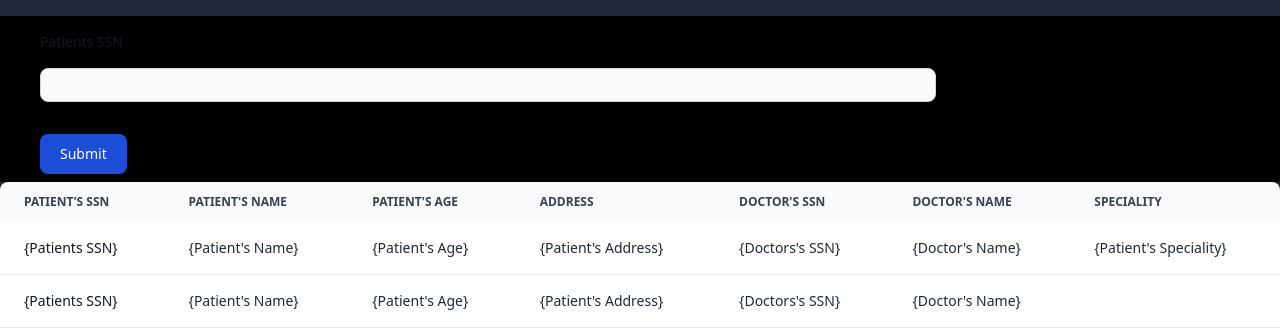
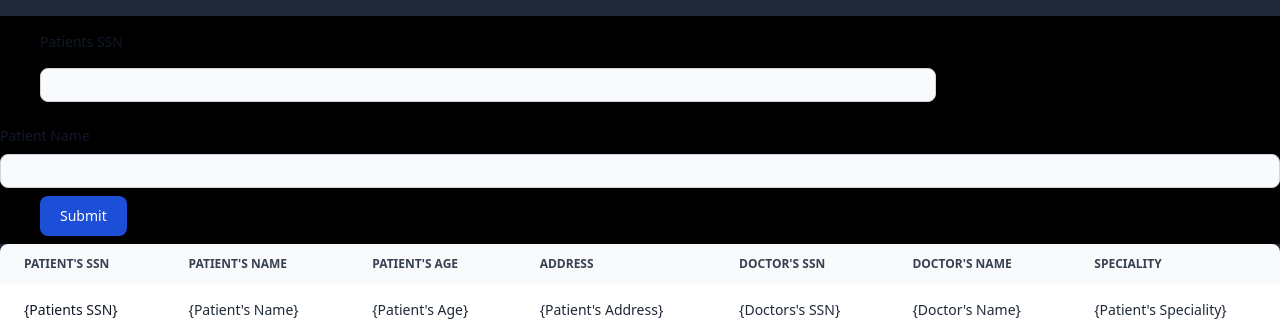
Before and after one commit to PragatiBasnet29/pharmacy_management, a Django app: template dbms1/templates/pHistory.html in a window 1280 px wide. Shown: the part 60-388 px from the top of the page. Run offline with Django 4.2, Linux system fonts and the light colour scheme; the template is opened without the code that fills it, so the values that code supplies are empty; some libraries are stand-ins or nearby versions.

Commit message:
landing page

```diff
--- a/dbms1/templates/pHistory.html
+++ b/dbms1/templates/pHistory.html
@@ -134,10 +134,11 @@
     <input type="text" id="doctors-SSN" class="block w-full p-2 text-gray-900 border border-gray-300 rounded-lg bg-gray-50 sm:text-xs focus:ring-blue-500 focus:border-blue-500 dark:bg-gray-700 dark:border-gray-600 dark:placeholder-gray-400 dark:text-white dark:focus:ring-blue-500 dark:focus:border-blue-500">
 
 </div>
+{% endcomment %}
 <div>
-    <label for="TradeName" class="block mb-2 text-sm font-medium text-gray-900 dark:text-white">Trade Name</label>
-    <input type="text" id="TradeName" class="block w-full p-2 text-gray-900 border border-gray-300 rounded-lg bg-gray-50 sm:text-xs focus:ring-blue-500 focus:border-blue-500 dark:bg-gray-700 dark:border-gray-600 dark:placeholder-gray-400 dark:text-white dark:focus:ring-blue-500 dark:focus:border-blue-500">
-</div> {% endcomment %}
+    <label for="TradeName" class="block mb-2 text-sm font-medium text-gray-900 dark:text-white">Patient Name</label>
+    <input type="text" id="patientName" class="block w-full p-2 text-gray-900 border border-gray-300 rounded-lg bg-gray-50 sm:text-xs focus:ring-blue-500 focus:border-blue-500 dark:bg-gray-700 dark:border-gray-600 dark:placeholder-gray-400 dark:text-white dark:focus:ring-blue-500 dark:focus:border-blue-500">
+</div>
 <div></div>
     <button type="submit" class="text-white ml-10 my-2 bg-blue-700 hover:bg-blue-800 focus:ring-4 focus:outline-none focus:ring-blue-300 font-medium rounded-lg text-sm w-full sm:w-auto px-5 py-2.5 text-center dark:bg-blue-600 dark:hover:bg-blue-700 dark:focus:ring-blue-800">Submit</button>
 </div>
```
